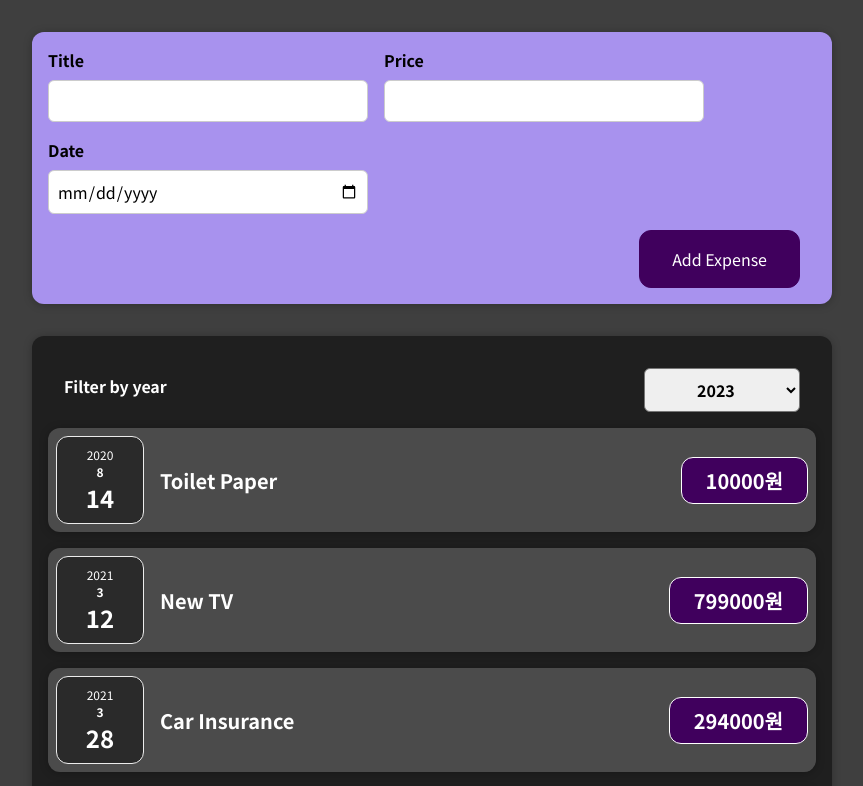
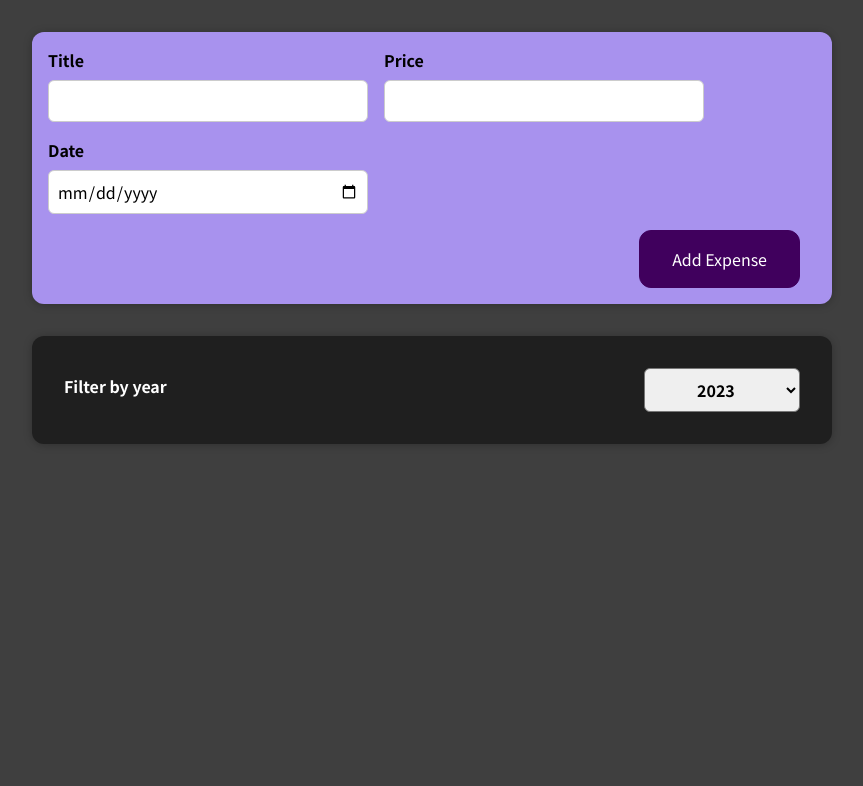
Before and after one commit to jeongsangtae/react-complete-training-update-lesson-review, a React (Create React App) app: page / in a window 1280 px wide. Shown: the top 786 px of the page, without its empty margins (208-1071 px from the left). Built offline with nearby package versions, Linux system fonts and the light colour scheme.

Commit message:
React Complete Training Update Lesson Review - state save list use + key props + filter use

```diff
--- a/src/App.js
+++ b/src/App.js
@@ -28,10 +28,10 @@ const DUMMY_DATA = [
 const App = () => {
   const [expensesData, setExpensesData] = useState(DUMMY_DATA);
 
-  const addExpenseData = (saveExpenseData) => {
-    console.log(saveExpenseData);
+  const addExpenseData = (expenseDate) => {
+    console.log(expenseDate);
     setExpensesData((prevExpensesData) => {
-      return [saveExpenseData, ...prevExpensesData];
+      return [expenseDate, ...prevExpensesData];
     });
   };
 
--- a/src/components/Expenses/Expenses.js
+++ b/src/components/Expenses/Expenses.js
@@ -24,6 +24,10 @@ const Expenses = (props) => {
     console.log(filterData);
   };
 
+  const selectedExpenseYear = props.items.filter(
+    (expensesData) => expensesData.date.getFullYear().toString() === filterYear
+  );
+
   return (
     <Card className="expenses">
       <ExpensesFilter
@@ -32,8 +36,9 @@ const Expenses = (props) => {
       />
       {/* 파생/계산된 상태의 결과 값를 보여주는 p태그 */}
       {/* <p>Data for years {filterInfoText} is hidden.</p> */}
-      {props.items.map((expensesData) => (
+      {selectedExpenseYear.map((expensesData) => (
         <ExpenseItem
+          key={expensesData.id}
           title={expensesData.title}
           price={expensesData.price}
           date={expensesData.date}
```
